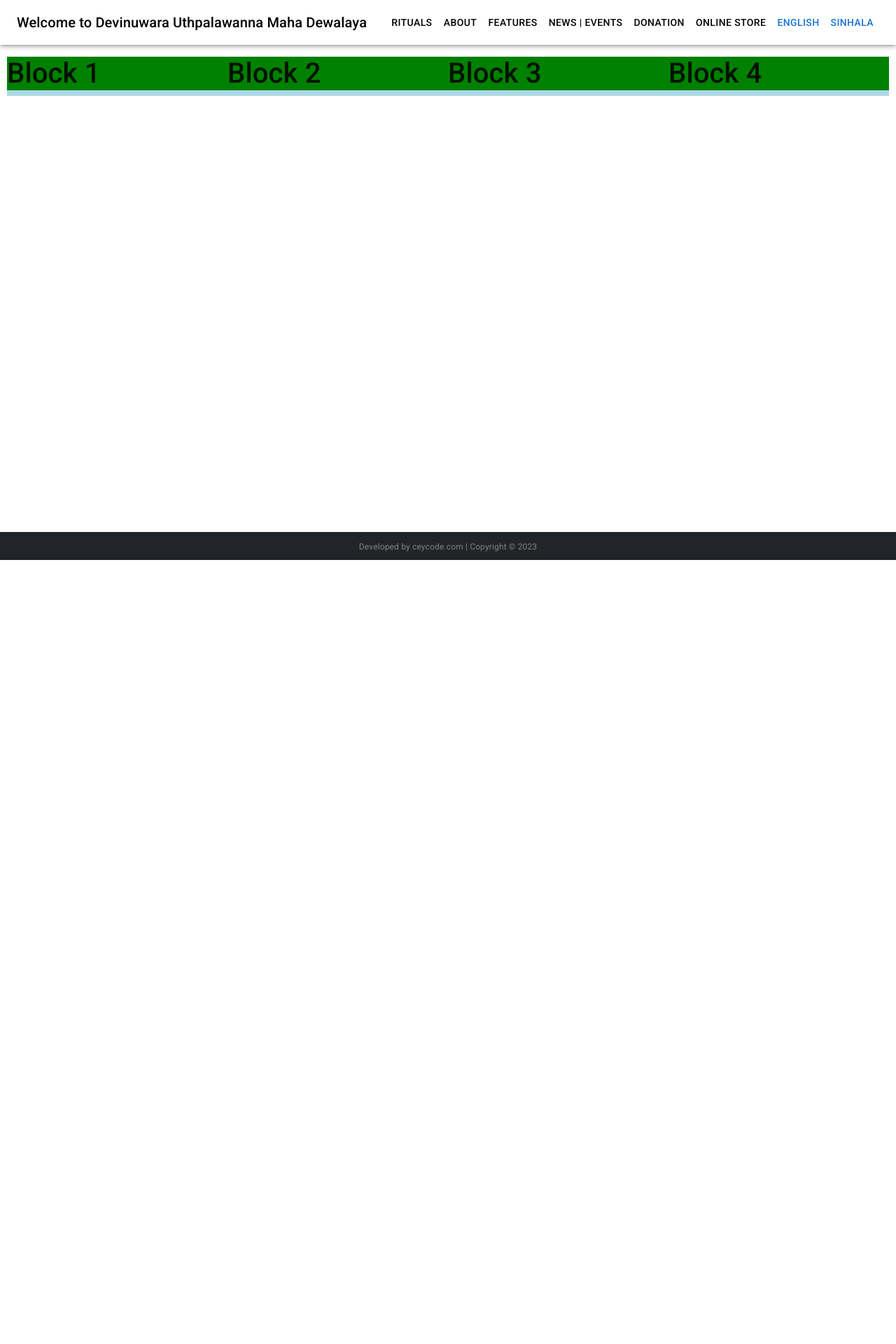
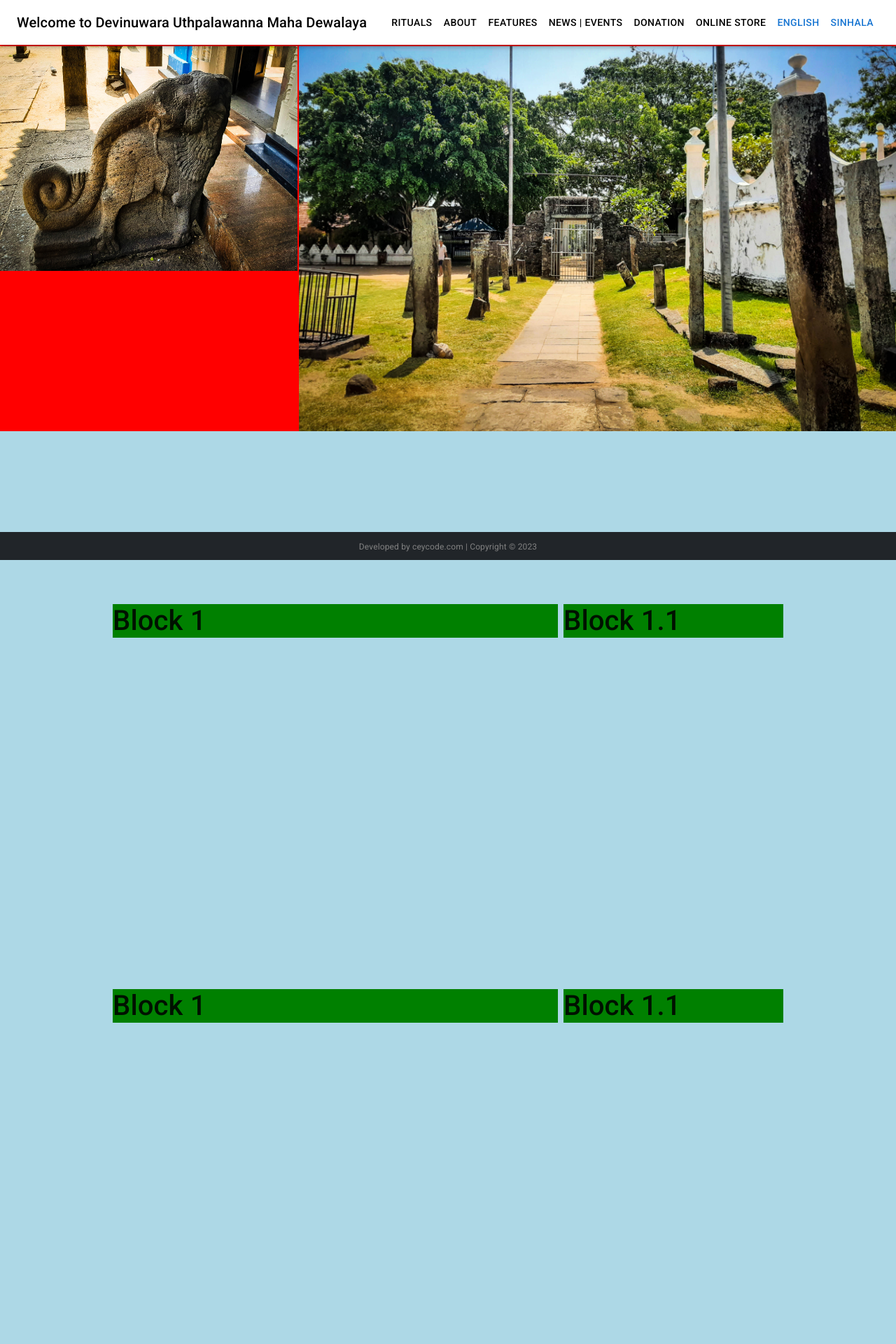
Before and after one commit to CharukaWijethunga/devinuwara_web, a React (Create React App) app: page / in a window 1280 px wide. Shown: the top 1920 px of the page at 70% size. Before the commit the page ends 800 px from the top, so only its background shows below. Built offline with nearby package versions, Linux system fonts and the light colour scheme.

Commit message:
new chnages home page

```diff
--- a/src/Pages/home_example.js
+++ b/src/Pages/home_example.js
@@ -20,8 +20,8 @@ import "slick-carousel/slick/slick-theme.css";
 import SimpleSlider from "../Components/SimpleSlider";
 import Grid from "@mui/material/Grid";
 import Container from "@mui/material/Container";
-import { styled } from '@mui/material/styles';
-import Paper from '@mui/material/Paper';
+import { styled } from "@mui/material/styles";
+import Paper from "@mui/material/Paper";
 
 import { Component } from "react";
 import { blue } from "@mui/material/colors";
@@ -88,14 +88,13 @@ export default function DrawerAppBar(props: Props) {
   const container =
     window !== undefined ? () => window().document.body : undefined;
 
-
-    const Item = styled(Paper)(({ theme }) => ({
-      backgroundColor: theme.palette.mode === 'dark' ? '#1A2027' : '#fff',
-      ...theme.typography.body2,
-      padding: theme.spacing(1),
-      textAlign: 'center',
-      color: theme.palette.text.secondary,
-    }));
+  const Item = styled(Paper)(({ theme }) => ({
+    backgroundColor: theme.palette.mode === "dark" ? "#1A2027" : "#fff",
+    ...theme.typography.body2,
+    padding: theme.spacing(1),
+    textAlign: "center",
+    color: theme.palette.text.secondary,
+  }));
 
   return (
     <Box maxWidth="xl" sx={{ display: "flex" }}>
@@ -164,11 +163,96 @@ export default function DrawerAppBar(props: Props) {
           {drawer}
         </Drawer>
       </Box>
-      <Grid lg={12} item container sx={{marginTop:'25px',marginLeft:'10px',marginRight:'10px',color:{backgroundColor:'lightblue'}}}  spacing={1}>
-        <Grid lg={3}><h1 style={{backgroundColor:'green'}}>Block 1</h1></Grid>
-        <Grid lg={3}><h1 style={{backgroundColor:'green'}}>Block 2</h1></Grid>
-        <Grid lg={3}><h1 style={{backgroundColor:'green'}}>Block 3</h1></Grid>
-        <Grid lg={3}><h1 style={{backgroundColor:'green'}}>Block 4</h1></Grid>
+      <Grid
+        lg={12}
+        item
+        container
+        direction="column"
+        justifyContent="center"
+        alignItems="center"
+        sx={{
+          marginTop: "10px",
+          // marginLeft: "10px",
+          // marginRight: "10px",
+          color: { backgroundColor: "lightblue" },
+          height:'2200px'
+        }}
+      >
+        <Grid
+          item
+          lg={3}
+          container
+          direction="row"
+          justifyContent="space-evenly"
+          alignItems="stretch"
+          spacing={0.3}
+          sx={{color:{
+            backgroundColor:'red',
+          }}}
+        >
+          <Grid item container lg={4} direction="column"
+           style={{color:{backgroundColor:'white'}}}>
+            <Grid item container lg={7} >
+              <img src={require('../assests/images/2.jpg')} width="100%" height="100%" />
+            </Grid>
+            <Grid item container lg={5}>
+              {/* <img src={require('../assests/images/1.jpg')} width="100%" height="100%" /> */}
+            </Grid>
+          </Grid>
+
+
+          <Grid item container lg={8}>
+             <img src={require('../assests/images/3.jpg')} width="100%" height="100%"/>
+          </Grid>
+        </Grid>
+        <Grid
+          item
+          lg={3}
+          container
+          direction="row"
+          justifyContent="center"
+          alignItems="center"
+          spacing={1}
+        >
+          <Grid item lg={6}>
+            <h1 style={{ backgroundColor: "green" }}>Block 1</h1>
+          </Grid>
+          <Grid item lg={3}>
+            <h1 style={{ backgroundColor: "green" }}>Block 1.1</h1>
+          </Grid>
+        </Grid>
+        <Grid
+          item
+          lg={3}
+          container
+          direction="row"
+          justifyContent="center"
+          alignItems="center"
+          spacing={1}
+        >
+          <Grid item lg={6}>
+            <h1 style={{ backgroundColor: "green" }}>Block 1</h1>
+          </Grid>
+          <Grid item lg={3}>
+            <h1 style={{ backgroundColor: "green" }}>Block 1.1</h1>
+          </Grid>
+        </Grid>
+        <Grid
+          item
+          lg={3}
+          container
+          direction="row"
+          justifyContent="center"
+          alignItems="center"
+          spacing={1}
+        >
+          <Grid item lg={6}>
+            <h1 style={{ backgroundColor: "green" }}>Block 1</h1>
+          </Grid>
+          <Grid item lg={3}>
+            <h1 style={{ backgroundColor: "green" }}>Block 1.1</h1>
+          </Grid>
+        </Grid>
       </Grid>
     </Box>
   );
```
